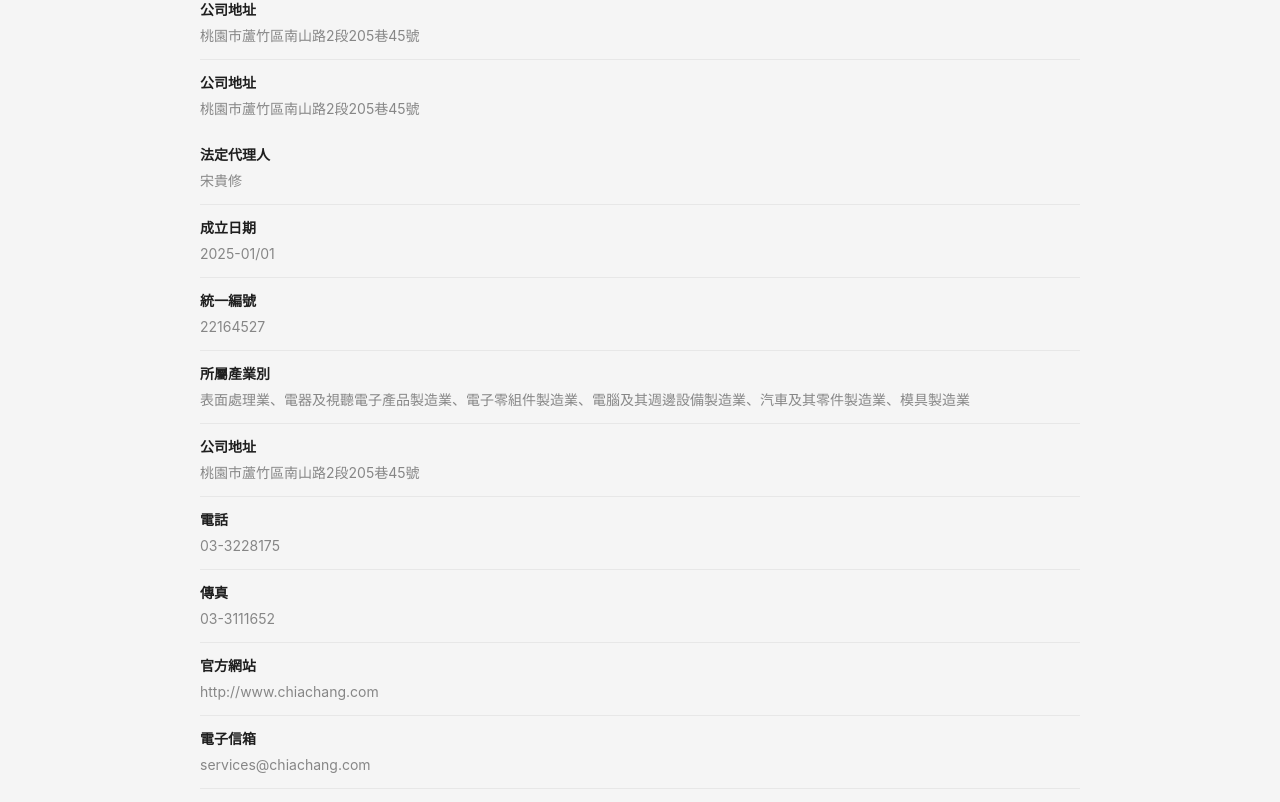
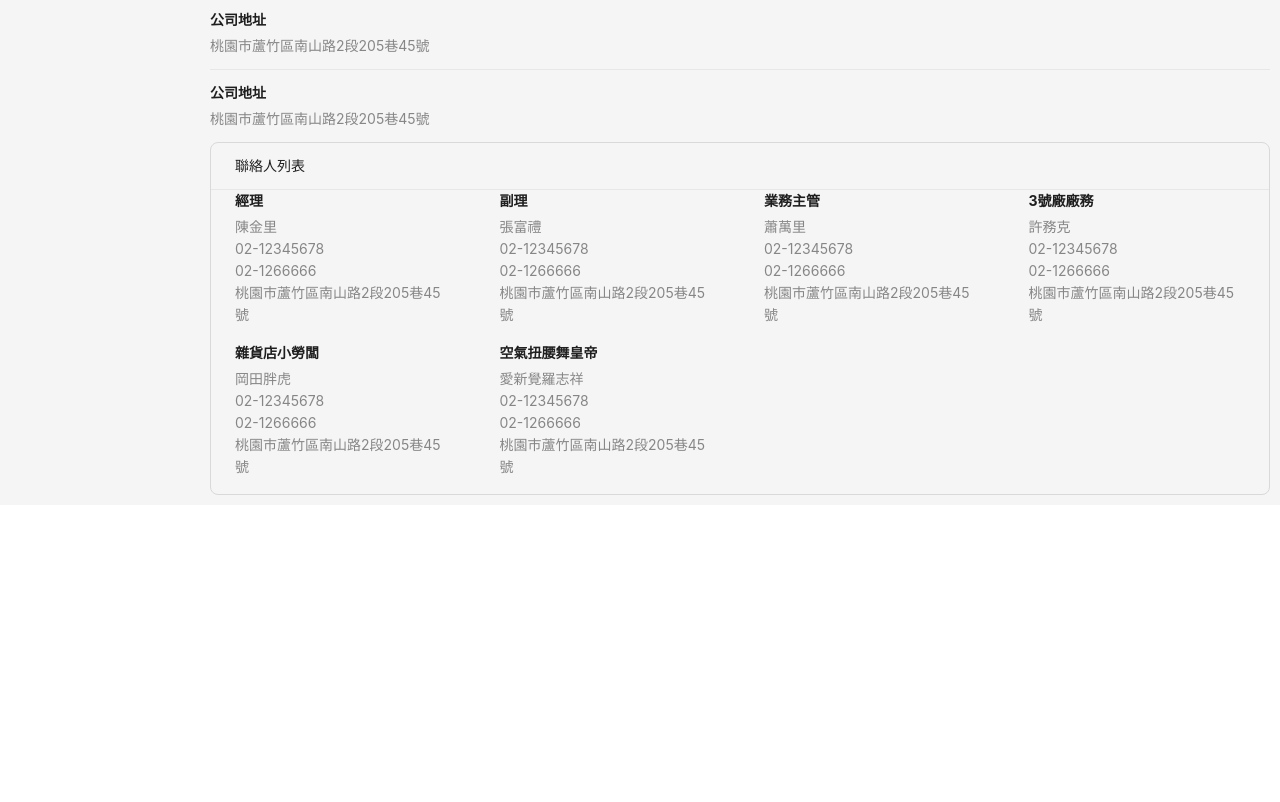
Before and after one commit to LaumShawn/antd-demo, a Next.js app: page /customers/chiachang in a window 1280 px wide. Shown: the part 856-1658 px from the top of the page. After the commit the page ends 1361 px from the top, so only its background shows below. Built offline with nearby package versions, Linux system fonts and the light colour scheme.

Commit message:
弄弄list

```diff
--- a/src/app/customers/chiachang/list.tsx
+++ b/src/app/customers/chiachang/list.tsx
@@ -48,6 +48,50 @@
       description: "桃園市蘆竹區南山路2段205巷45號",
     },
   ];
+  const contact = [
+    {
+      title: "經理",
+      name: "陳金里",
+      tel: "02-12345678",
+      fax: "02-1266666",
+      adress: "桃園市蘆竹區南山路2段205巷45號",
+    },
+    {
+      title: "副理",
+      name: "張富禮",
+      tel: "02-12345678",
+      fax: "02-1266666",
+      adress: "桃園市蘆竹區南山路2段205巷45號",
+    },
+    {
+      title: "業務主管",
+      name: "蕭萬里",
+      tel: "02-12345678",
+      fax: "02-1266666",
+      adress: "桃園市蘆竹區南山路2段205巷45號",
+    },
+    {
+      title: "3號廠廠務",
+      name: "許務克",
+      tel: "02-12345678",
+      fax: "02-1266666",
+      adress: "桃園市蘆竹區南山路2段205巷45號",
+    },
+    {
+      title: "雜貨店小勞闆",
+      name: "岡田胖虎",
+      tel: "02-12345678",
+      fax: "02-1266666",
+      adress: "桃園市蘆竹區南山路2段205巷45號",
+    },
+    {
+      title: "空氣扭腰舞皇帝",
+      name: "愛新覺羅志祥",
+      tel: "02-12345678",
+      fax: "02-1266666",
+      adress: "桃園市蘆竹區南山路2段205巷45號",
+    },
+  ];
   return (
     <Layout>
       <Content>
@@ -66,12 +110,22 @@
         />
         <List
           itemLayout="horizontal"
-          dataSource={data}
+          dataSource={contact}
+          header="聯絡人列表"
+          grid={{column:4}}
+          bordered
           renderItem={(item) => (
             <List.Item>
               <List.Item.Meta
-                title={<a>{item.title}</a>}
-                description={item.description}
+                title={item.title}
+                description={
+                  <div >
+                    <p>{item.name}</p>
+                    <p>{item.tel}</p>
+                    <p>{item.fax}</p>
+                    <p>{item.adress}</p>
+                  </div>
+                }
               />
             </List.Item>
           )}
--- a/src/app/customers/chiachang/page.tsx
+++ b/src/app/customers/chiachang/page.tsx
@@ -1,16 +1,54 @@
+'use client'
 import Chialist from "./list";
 import MyMenu from "@/app/component/myMenu";
 import Layout from "antd/es/layout/layout";
 import { Content } from "antd/es/layout/layout";
-export default function page() {
+import { useState } from "react";
+import { ConfigProvider } from "antd";
+ import React from "react";
+
+export default function Page(): React.ReactElement {
+  const [collapsed, setCollapsed] = useState(false);
+
+  // These widths must match the ones used/expected by MyMenu for correct margin calculation
+  const siderWidth = 200;
+  const collapsedSiderWidth = 40;
+
+  // The handler that will be passed to MyMenuF
+  interface CollapseHandlerProps {
+    (collapsedStatus: boolean): void;
+  }
+
+  const handleCollapse: CollapseHandlerProps = (collapsedStatus) => {
+    console.log("Menu collapsed state:", collapsedStatus);
+    setCollapsed(collapsedStatus);
+  };
   return (
     <Layout>
-      <MyMenu />
-      <Layout style={{ marginLeft: 200, marginRight: 200 }}>
-        <Content>
+      <MyMenu
+        collapsed={collapsed}
+        onCollapse={handleCollapse}
+        collapsedSiderWidth={collapsedSiderWidth}
+      />
+      <ConfigProvider
+      theme={{
+         token:{colorPrimary:"#FFA940"}
+      }
+
+      }>
+        <Layout
+        style={{
+          marginLeft: collapsed ? collapsedSiderWidth : siderWidth,
+          transition: "margin-left 0.2s",
+        }}
+      >
+        <Content style={{padding:"10px"}}>
           <Chialist />
         </Content>
+
       </Layout>
+      </ConfigProvider>
+
     </Layout>
   );
 }
```
Also changed, not shown: src/app/facility/page.tsx (+24 -4 lines), src/app/form/page.tsx (added, +102 -0 lines), src/app/page.tsx (+31 -6 lines).
